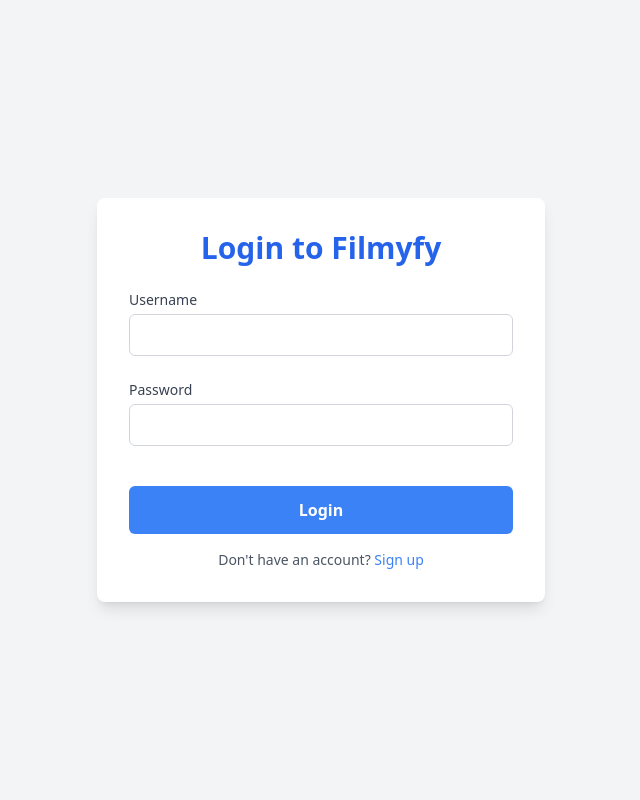
After one commit to imuh17/Project_PBW, a PHP site: page /login.php in a window 1280 px wide. The commit adds this page. Shown: the whole page, without its empty margins (319-959 px from the left). Run offline with PHP 8.4, Linux system fonts and the light colour scheme.

Commit message:
terakhir

```diff
--- /dev/null
+++ b/public/login.php
@@ -0,0 +1,70 @@
+<!DOCTYPE html>
+<html lang="en">
+  <head>
+    <meta charset="UTF-8" />
+    <meta name="viewport" content="width=device-width, initial-scale=1.0" />
+    <title>Login | Filmyfy</title>
+    <link rel="stylesheet" href="css/style.css" />
+    <link rel="stylesheet" href="../assets/style/style.css" />
+    <!-- <link href="https://cdn.jsdelivr.net/npm/tailwindcss@2.2.19/dist/tailwind.min.css" rel="stylesheet"> -->
+  </head>
+  <body class="bg-gray-100 flex items-center justify-center min-h-screen">
+    <div class="bg-white p-8 rounded-lg shadow-lg max-w-md w-full">
+      <h1 class="text-3xl font-bold mb-6 text-center text-blue-600">
+        Login to Filmyfy
+      </h1>
+      <form action="login_process.php" method="post">
+        <div class="mb-6">
+          <label for="username" class="block text-sm font-medium text-gray-700"
+            >Username</label
+          >
+          <input
+            type="text"
+            name="username"
+            class="mt-1 p-2 w-full border border-gray-300 rounded-md focus:outline-none focus:ring-2 focus:ring-blue-400 focus:border-transparent"
+            required
+          />
+        </div>
+        <div class="mb-6">
+          <label for="password" class="block text-sm font-medium text-gray-700"
+            >Password</label
+          >
+          <input
+            type="password"
+            name="password"
+            class="mt-1 p-2 w-full border border-gray-300 rounded-md focus:outline-none focus:ring-2 focus:ring-blue-400 focus:border-transparent"
+            required
+          />
+        </div>
+        <button
+          type="submit"
+          class="bg-blue-500 hover:bg-blue-600 text-white p-3 w-full rounded-md mt-4 font-semibold transition duration-300"
+        >
+          Login
+        </button>
+      </form>
+      <p class="mt-4 text-center text-sm text-gray-600">
+        Don't have an account?
+        <a href="register.html" class="text-blue-500 hover:text-blue-700"
+          >Sign up</a
+        >
+      </p>
+    </div>
+
+    <!-- Popup Error -->
+    <?php if (isset($_GET['error'])): ?>
+    <div class="fixed inset-0 flex items-center justify-center bg-gray-800 bg-opacity-75 z-50">
+      <div class="bg-white p-6 rounded-lg shadow-lg max-w-sm w-full">
+        <h2 class="text-lg font-bold text-red-600 mb-4">Error</h2>
+        <p class="mb-4"><?= htmlspecialchars($_GET['error']) ?></p>
+        <button
+          onclick="document.getElementById('errorPopup').classList.add('hidden')"
+          class="btn btn-primary w-full"
+        >
+          Close
+        </button>
+      </div>
+    </div>
+    <?php endif; ?>
+  </body>
+</html>
--- a/public/login_process.php
+++ b/public/login_process.php
@@ -22,6 +22,7 @@ if ($result->num_rows > 0) {
     $row = $result->fetch_assoc();
     // Verifikasi password
     if (password_verify($password, $row['password'])) {
+        // Jika password benar, arahkan ke halaman lain atau set session
         header('Location: ./user/index.php');
         exit();
     } else {
--- a/public/user/proses_pesan.php
+++ b/public/user/proses_pesan.php
@@ -22,7 +22,7 @@ if (mysqli_num_rows($cek_film_result) > 0) {
 
     if ($conn->query($sql) === TRUE) {
         $_SESSION['message'] = "Your purchase has been confirmed!";
-        header("Location: index.php?id_film=$id_film");
+        header("Location: cart.php");
         exit();
     } else {
         echo "Error: " . $sql . "<br>" . $conn->error;
--- a/public/user/ubah_pesanan.php
+++ b/public/user/ubah_pesanan.php
@@ -14,10 +14,7 @@ if ($_SERVER["REQUEST_METHOD"] == "POST") {
     echo "Jumlah Tiket: " . htmlspecialchars($jumlah_tiket) . "<br>";
 
     // Memastikan input yang diperlukan tidak kosong
-    if (empty($id_pesan) || empty($nama) || empty($waktu) || empty($jumlah_tiket)) {
-        echo "Harap lengkapi semua data.";
-        exit;
-    }
+
 
     // Query untuk mengupdate data pesanan
     $query = "UPDATE pesanan_tiket SET nama=?, waktu=?, jumlah_tiket=? WHERE id_pesan=?";
```
Also changed, not shown: public/user/cart.php (+31 -10 lines).
